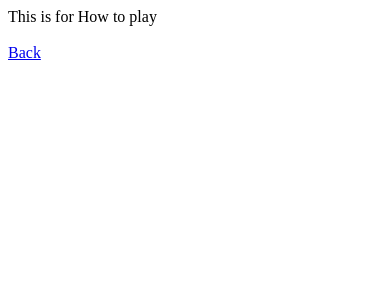
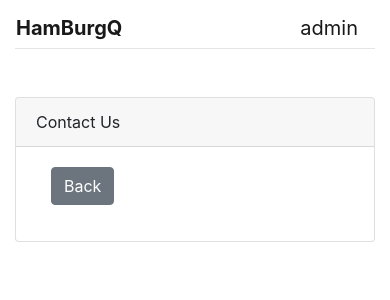
Before and after one commit to wodwine/HamburgQ, a Django app: page /howtoplay/ in a window 390 px wide. Shown: the top 300 px of the page. Run offline with Django 3.2, Linux system fonts and the light colour scheme; some libraries are stand-ins or nearby versions.

Commit message:
Add htw and ctu

```diff
--- a/Game/templates/Home/htp.html
+++ b/Game/templates/Home/htp.html
@@ -1,5 +1,80 @@
-<h>This is for How to play</h>
-<br></br>
-<a href="http://127.0.0.1:8000/" class="btn btn-secondary">
-    Back
-</a>
+<link href="//maxcdn.bootstrapcdn.com/bootstrap/4.1.1/css/bootstrap.min.css" rel="stylesheet" id="bootstrap-css">
+<script src="//maxcdn.bootstrapcdn.com/bootstrap/4.1.1/js/bootstrap.min.js"></script>
+<script src="//cdnjs.cloudflare.com/ajax/libs/jquery/3.2.1/jquery.min.js"></script>
+<!------ Include the above in your HEAD tag ---------->
+
+<!doctype html>
+<html lang="en">
+<head>
+    <!-- Required meta tags -->
+    <meta charset="utf-8">
+    <meta name="viewport" content="width=device-width, initial-scale=1, shrink-to-fit=no">
+
+    <!-- Fonts -->
+    <link rel="dns-prefetch" href="https://fonts.gstatic.com">
+    <link href="https://fonts.googleapis.com/css?family=Raleway:300,400,600" rel="stylesheet" type="text/css">
+
+    <link rel="stylesheet" href="css/style.css">
+
+    <link rel="icon" href="Favicon.png">
+
+    <!-- Bootstrap CSS -->
+    <link rel="stylesheet" href="https://stackpath.bootstrapcdn.com/bootstrap/4.1.3/css/bootstrap.min.css">
+
+    <title>Player</title>
+
+    <nav class="navbar fixed-top navbar-expand-lg navbar-light white scrolling-navbar">
+            <div class="container">
+
+                <a class="navbar-brand waves-effect" href="http://127.0.0.1:8000/home" target="_self">
+                    <strong>HamBurgQ</strong>
+                </a>
+                <a class="navbar-brand waves-effect" href="http://127.0.0.1:8000/admin" target="_self">
+                    admin
+                </a>
+
+                </div>
+
+            </div>
+        </nav>
+</head>
+<body>
+
+<main class="login-form">
+    <div class="container">
+        <hr class="my-5">
+
+        <div class="row justify-content-center">
+            <div class="col-md-5">
+                <div class="card">
+                        <div class="card-header">Contact Us</div>
+                    <div class="card-body">
+
+                        <form action="" method="">
+
+
+
+
+                            <div class="col-md-6 offset-md-4">
+                                    <a href="http://127.0.0.1:8000/" class="btn btn-secondary">
+                                        Back
+                                    </a>
+                            </div>
+                    </div>
+                    </form>
+                </div>
+            </div>
+        </div>
+    </div>
+    </div>
+
+</main>
+
+
+
+
+
+
+
+</body>
+</html>
```
Also changed, not shown: Game/templates/Home/contact.html (+80 -5 lines).
